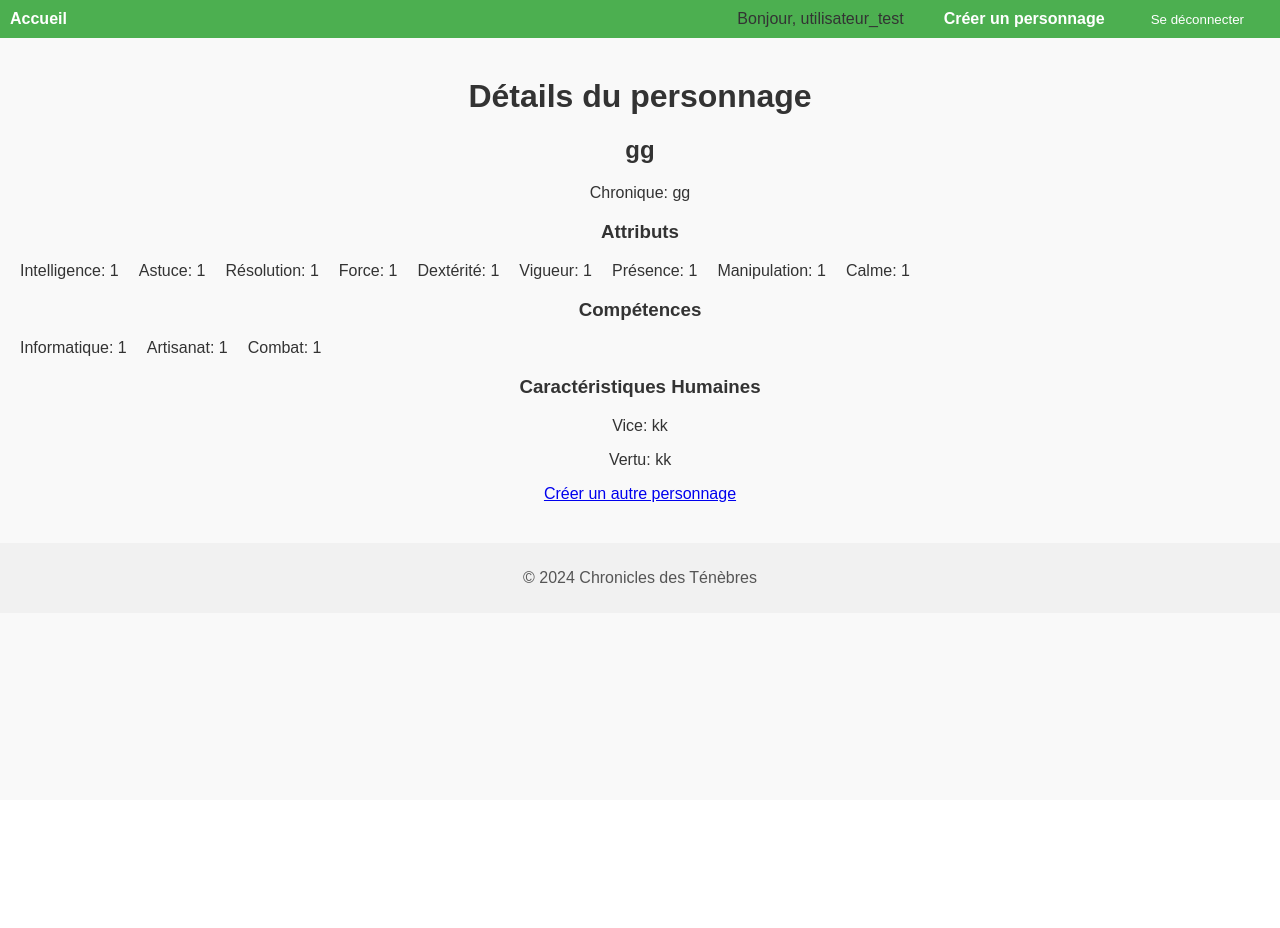
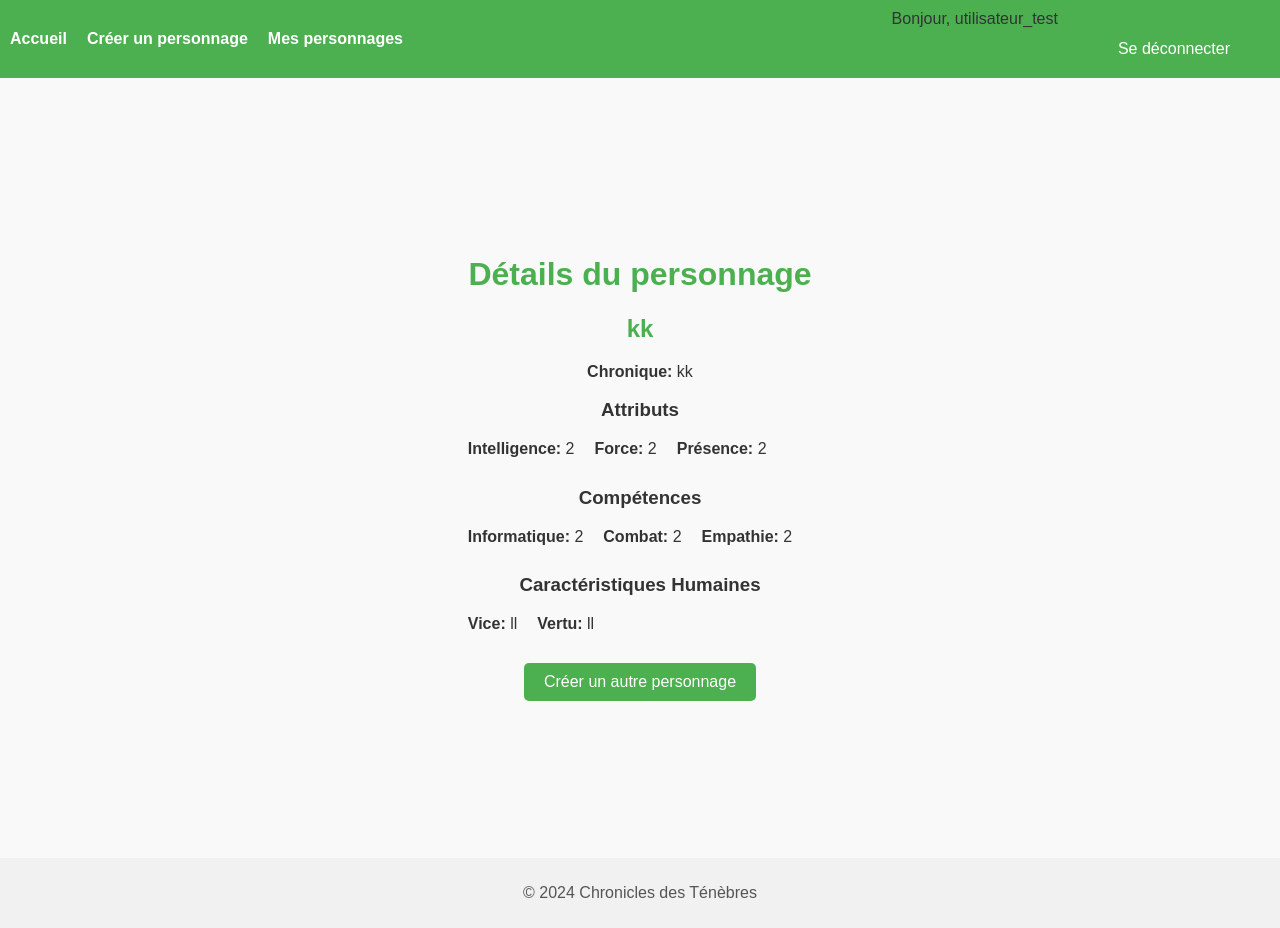
Before and after one commit to electroRaccoon/chroniclesProject, a Django app: page /personnage/1/ in a window 1280 px wide. Before the commit the page ends 613 px from the top, so only its background shows below. Run offline with Django 5.2, Linux system fonts and the light colour scheme; a user stored in the database is signed in; data comes from the database, SQL or seed files in the repository.

Commit message:
creation perso, présentation et liste des perso fonctionnels

```diff
--- a/base/static/base/styles.css
+++ b/base/static/base/styles.css
@@ -64,3 +64,133 @@ footer {
     background-color: #f1f1f1;
     color: #555;
 }
+
+/* Centre le contenu principal */
+main {
+    display: flex;
+    flex-direction: column;
+    align-items: center;
+    justify-content: center;
+    min-height: calc(100vh - 100px); /* Ajustez selon la hauteur de votre header/footer */
+}
+
+/* Style pour les formulaires */
+form {
+    width: 100%;
+    max-width: 500px; /* Ajustez selon vos besoins */
+    margin: 0 auto;
+}
+
+/* Centre les éléments du formulaire */
+form p {
+    display: flex;
+    flex-direction: column;
+    align-items: center;
+    margin-bottom: 15px;
+}
+
+/* Style pour les labels */
+form label {
+    margin-bottom: 5px;
+    font-weight: bold;
+}
+
+/* Style pour les inputs */
+form input[type="text"],
+form input[type="number"],
+form select {
+    width: 100%;
+    padding: 8px;
+    margin-top: 5px;
+    border: 1px solid #ddd;
+    border-radius: 4px;
+}
+
+/* Style pour les boutons */
+form button {
+    background-color: #4CAF50;
+    color: white;
+    padding: 10px 20px;
+    border: none;
+    border-radius: 4px;
+    cursor: pointer;
+    font-size: 16px;
+    margin-top: 20px;
+}
+
+form button:hover {
+    background-color: #45a049;
+}
+
+/* Style pour les messages d'erreur */
+.errorlist {
+    color: red;
+    list-style-type: none;
+    padding: 0;
+    margin: 5px 0;
+}
+
+/* Style pour la page de détails du personnage */
+.personnage-details {
+    text-align: center;
+}
+
+.personnage-details h1,
+.personnage-details h2 {
+    color: #4CAF50;
+}
+
+.personnage-details ul {
+    list-style-type: none;
+    padding: 0;
+}
+
+.personnage-details li {
+    margin-bottom: 10px;
+}
+
+.liste-personnages {
+    max-width: 600px;
+    margin: 0 auto;
+    padding: 20px;
+}
+
+.liste-personnages h1 {
+    text-align: center;
+    color: #4CAF50;
+}
+
+.liste-personnages ul {
+    list-style-type: none;
+    padding: 0;
+}
+
+.liste-personnages li {
+    margin-bottom: 10px;
+}
+
+.liste-personnages a {
+    text-decoration: none;
+    color: #333;
+    font-weight: bold;
+}
+
+.liste-personnages a:hover {
+    color: #4CAF50;
+}
+
+.button {
+    display: inline-block;
+    background-color: #4CAF50;
+    color: white;
+    padding: 10px 20px;
+    text-align: center;
+    text-decoration: none;
+    font-size: 16px;
+    border-radius: 5px;
+    margin-top: 20px;
+}
+
+.button:hover {
+    background-color: #45a049;
+}
--- a/base/templates/base/base.html
+++ b/base/templates/base/base.html
@@ -1,53 +1,45 @@
+{% load static %}
 <!DOCTYPE html>
 <html lang="fr">
 <head>
     <meta charset="UTF-8">
     <meta name="viewport" content="width=device-width, initial-scale=1.0">
-    <title>{% block title %}Mon Application Chronicles{% endblock %}</title>
-    {% load static %}
-    <link rel="stylesheet" type="text/css" href="{% static 'base/styles.css' %}">
+    <title>{% block title %}Chronicles des Ténèbres{% endblock %}</title>
+    <link rel="stylesheet" href="{% static 'base/styles.css' %}">
 </head>
 <body>
-
-    <!-- Barre de navigation en haut de la page -->
-    <nav class="navbar">
+    <header>
+        <nav>
             <ul class="nav-left">
-            <li><a href="/">Accueil</a></li>
+                <li><a href="{% url 'welcome' %}">Accueil</a></li>
+                {% if user.is_authenticated %}
+                    <li><a href="{% url 'creer_personnage' %}">Créer un personnage</a></li>
+                    <li><a href="{% url 'liste_personnages' %}">Mes personnages</a></li>
+                {% endif %}
             </ul>
             <ul class="nav-right">
                 {% if user.is_authenticated %}
-                <!-- Affichage si l'utilisateur est connecté -->
                     <li>Bonjour, {{ user.username }}</li>
-
-                <!-- Les liens principaux -->
-                <li><a href="{% url 'creer_personnage' %}">Créer un personnage</a></li>
-
-                <!-- Formulaire POST pour la déconnexion -->
                     <li>
-                    <form method="POST" action="{% url 'logout' %}">
+                        <form method="post" action="{% url 'logout' %}">
                             {% csrf_token %}
-                        <button type="submit" style="background:none; border:none; color:white; cursor:pointer;">Se déconnecter</button>
+                            <button type="submit">Se déconnecter</button>
                         </form>
                     </li>
                 {% else %}
-                <!-- Affichage si l'utilisateur n'est pas connecté -->
                     <li><a href="{% url 'login' %}">Connexion</a></li>
                     <li><a href="{% url 'signup' %}">Inscription</a></li>
                 {% endif %}
             </ul>
         </nav>
+    </header>
 
-    <!-- Section pour le contenu spécifique des pages -->
-    <main>
-        {% block content %}
-        <!-- Le contenu des autres pages sera inséré ici -->
-        {% endblock %}
+    <main role="main">
+        {% block content %}{% endblock %}
     </main>
 
-    <!-- Pied de page -->
     <footer>
-        <p>&copy; 2024 Chronicles des Ténèbres</p>
+        <p>&copy; {% now "Y" %} Chronicles des Ténèbres</p>
     </footer>
-
 </body>
 </html>
--- a/base/templates/base/detail_personnage.html
+++ b/base/templates/base/detail_personnage.html
@@ -1,42 +1,39 @@
 {% extends 'base/base.html' %}
 {% block title %}Détails du personnage{% endblock %}
 {% block content %}
+<div class="personnage-details">
     <h1>Détails du personnage</h1>
-
     <h2>{{ personnage.nom }}</h2>
-<p>Chronique: {{ personnage.chronique }}</p>
+    <p><strong>Chronique:</strong> {{ personnage.chronique }}</p>
 
     <h3>Attributs</h3>
     <ul>
-    <li>Intelligence: {{ personnage.intelligence }}</li>
-    <li>Astuce: {{ personnage.astuce }}</li>
-    <li>Résolution: {{ personnage.resolution }}</li>
-    <li>Force: {{ personnage.force }}</li>
-    <li>Dextérité: {{ personnage.dexterite }}</li>
-    <li>Vigueur: {{ personnage.vigueur }}</li>
-    <li>Présence: {{ personnage.presence }}</li>
-    <li>Manipulation: {{ personnage.manipulation }}</li>
-    <li>Calme: {{ personnage.calme }}</li>
+        <li><strong>Intelligence:</strong> {{ personnage.intelligence }}</li>
+        <li><strong>Force:</strong> {{ personnage.force }}</li>
+        <li><strong>Présence:</strong> {{ personnage.presence }}</li>
     </ul>
 
     <h3>Compétences</h3>
     <ul>
-    <li>Informatique: {{ personnage.informatique }}</li>
-    <li>Artisanat: {{ personnage.artisanat }}</li>
-    <li>Combat: {{ personnage.combat }}</li>
-    <!-- Ajoutez les autres compétences ici -->
+        <li><strong>Informatique:</strong> {{ personnage.informatique }}</li>
+        <li><strong>Combat:</strong> {{ personnage.combat }}</li>
+        <li><strong>Empathie:</strong> {{ personnage.empathie }}</li>
     </ul>
 
     {% if personnage.vice %}
     <h3>Caractéristiques Humaines</h3>
-    <p>Vice: {{ personnage.vice }}</p>
-    <p>Vertu: {{ personnage.vertu }}</p>
+    <ul>
+        <li><strong>Vice:</strong> {{ personnage.vice }}</li>
+        <li><strong>Vertu:</strong> {{ personnage.vertu }}</li>
+    </ul>
     {% elif personnage.aiguille %}
     <h3>Caractéristiques Changelin</h3>
-    <p>Aiguille: {{ personnage.aiguille }}</p>
-    <p>Fil: {{ personnage.fil }}</p>
+    <ul>
+        <li><strong>Aiguille:</strong> {{ personnage.aiguille }}</li>
+        <li><strong>Fil:</strong> {{ personnage.fil }}</li>
+    </ul>
     {% endif %}
 
-<a href="{% url 'creer_personnage' %}">Créer un autre personnage</a>
-
+    <a href="{% url 'creer_personnage' %}" class="button">Créer un autre personnage</a>
+</div>
 {% endblock %}
--- a/base/urls.py
+++ b/base/urls.py
@@ -7,4 +7,5 @@ urlpatterns = [
     path('signup/', views.signup_view, name='signup'),  # Page d'inscription
     path('creer/', CreerPersonnageView.as_view(), name='creer_personnage'),
     path('personnage/<int:pk>/', views.detail_personnage, name='detail_personnage'),
+    path('mes-personnages/', views.liste_personnages, name='liste_personnages'),
 ]
--- a/base/views.py
+++ b/base/views.py
@@ -1,6 +1,8 @@
 from django.shortcuts import render, redirect, get_object_or_404
+from django.contrib.auth import login
 from django.contrib.auth.forms import UserCreationForm
-from django.contrib.auth import login
+from django.contrib.auth.decorators import login_required
+from django.utils.decorators import method_decorator
 from django.views import View
 from .forms import ChoixPersonnageForm, PersonnageHumainForm, PersonnageChangelinForm
 from .models import PersonnageHumain, PersonnageChangelin
@@ -23,6 +25,7 @@ def signup_view(request):
 
     return render(request, 'base/signup.html', {'form': form})
 
+@method_decorator(login_required, name='dispatch')
 class CreerPersonnageView(View):
     def get(self, request):
         form = ChoixPersonnageForm()
@@ -49,18 +52,45 @@ class CreerPersonnageView(View):
                 form = PersonnageChangelinForm(request.POST)
 
             if form.is_valid():
-                personnage = form.save()
+                personnage = form.save(commit=False)
+                personnage.user = request.user
+
+                # Vérifier uniquement les champs spécifiques à chaque type de personnage
+                required_fields = ['nom', 'chronique']
+                if type_personnage == 'humain':
+                    required_fields.extend(['vice', 'vertu'])
+                else:
+                    required_fields.extend(['aiguille', 'fil'])
+
+                errors = {}
+                for field in required_fields:
+                    if not getattr(personnage, field):
+                        errors[field] = 'Ce champ est obligatoire.'
+
+                if errors:
+                    for field, error in errors.items():
+                        form.add_error(field, error)
+                    return render(request, 'base/creer_personnage.html', {'form': form, 'type': type_personnage})
+
+                personnage.save()
                 return redirect('detail_personnage', pk=personnage.pk)
 
             return render(request, 'base/creer_personnage.html', {'form': form, 'type': type_personnage})
-
+@login_required
 def detail_personnage(request, pk):
     try:
-        personnage = PersonnageHumain.objects.get(pk=pk)
+        personnage = PersonnageHumain.objects.get(pk=pk, user=request.user)
     except PersonnageHumain.DoesNotExist:
         try:
-            personnage = PersonnageChangelin.objects.get(pk=pk)
+            personnage = PersonnageChangelin.objects.get(pk=pk, user=request.user)
         except PersonnageChangelin.DoesNotExist:
             raise Http404("Personnage non trouvé")
 
     return render(request, 'base/detail_personnage.html', {'personnage': personnage})
+
+@login_required
+def liste_personnages(request):
+    personnages_humains = PersonnageHumain.objects.filter(user=request.user)
+    personnages_changelins = PersonnageChangelin.objects.filter(user=request.user)
+    personnages = list(personnages_humains) + list(personnages_changelins)
+    return render(request, 'base/liste_personnages.html', {'personnages': personnages})
```
Also changed, not shown: base/forms.py (+8 -1 lines), base/models.py (+14 -40 lines), base/templates/base/creer_personnage.html (+15 -1 lines), base/templates/base/liste_personnages.html (added, +23 -0 lines), base/migrations/0001_initial.py, db.sqlite3. Lines whose indentation alone changed are shown as unchanged.
